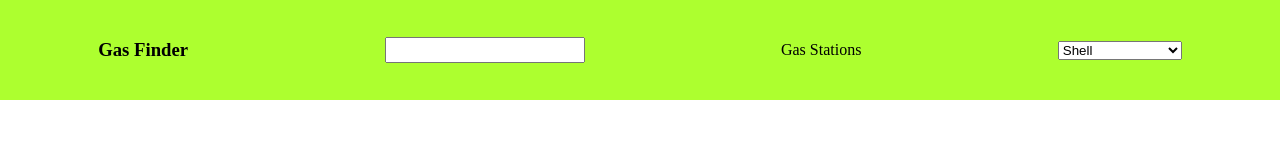
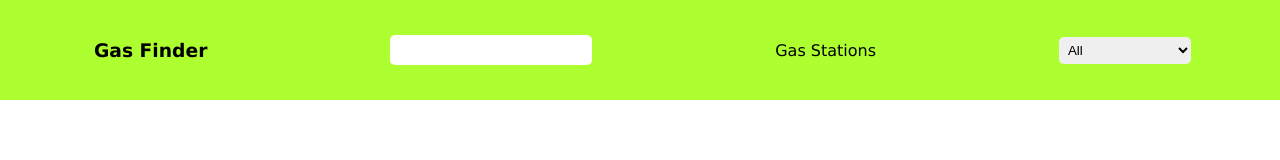
Before and after one commit to ShelbyGall/GasFinder, a plain HTML site: page index.html in a window 1280 px wide. Drawn offline with Linux system fonts and the light colour scheme.

Commit message:
Added more styles to header content

```diff
--- a/index.css
+++ b/index.css
@@ -1,3 +1,7 @@
+body {
+    font-family: Verdana, Geneva, Tahoma, sans-serif;
+}
+
 #header-container {
     display: flex;
     background-color: greenyellow;
@@ -15,4 +19,7 @@
 
 .header-content {
     margin: auto;
+    padding: 5px;
+    border-radius: 5px;
+    border: none;
 }
--- a/index.html
+++ b/index.html
@@ -14,6 +14,7 @@
             <label class="header-content" id="station-selection">Gas Stations</label>
 
             <select class="header-content" id="station-selection" name="gas-stations">
+                <option value="all">All</option>
                 <option value="shell">Shell</option>
                 <option value="exxon">Exxon Mobil</option>
                 <option value="bp">British Petroleum</option>
```
